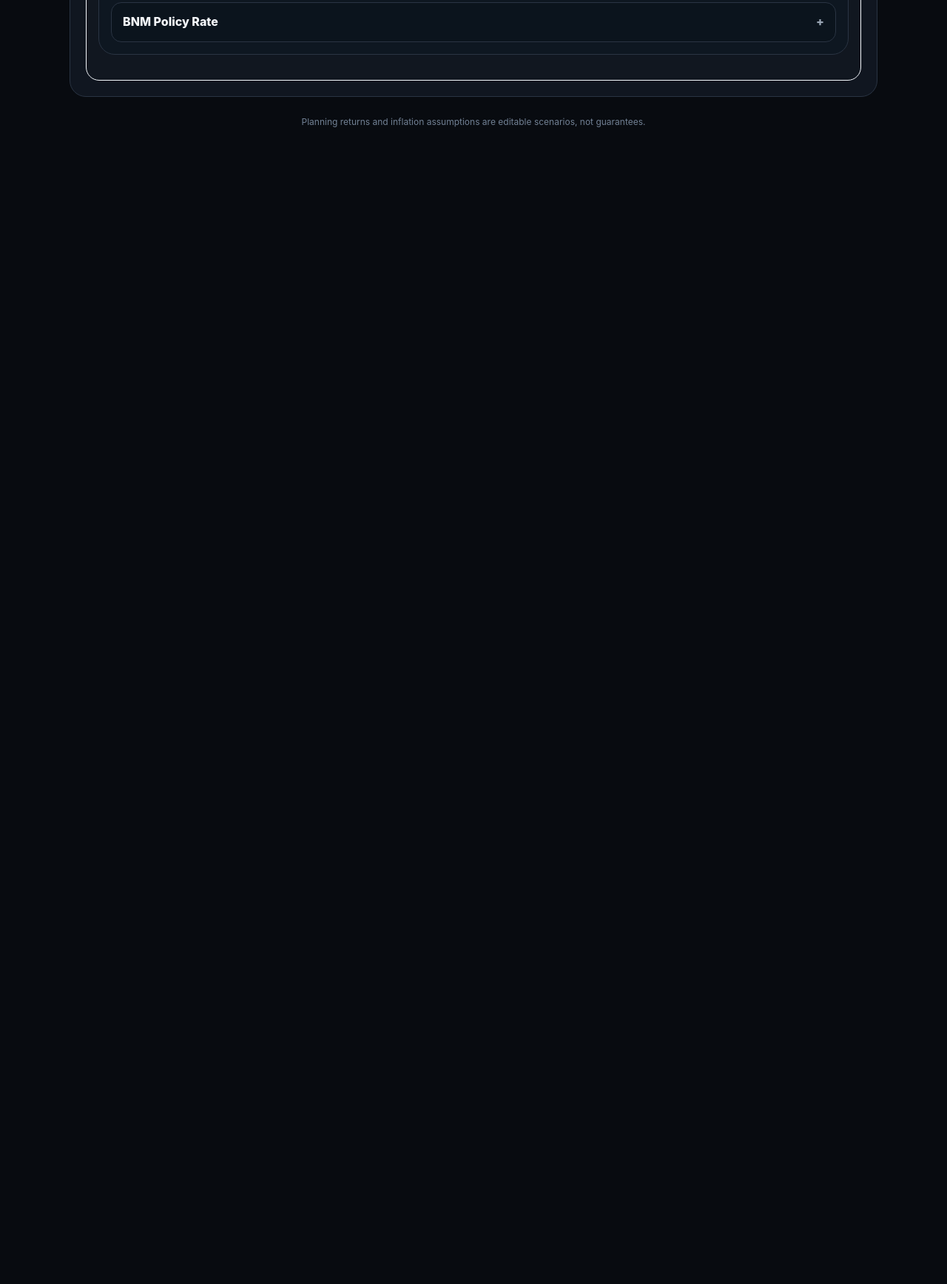
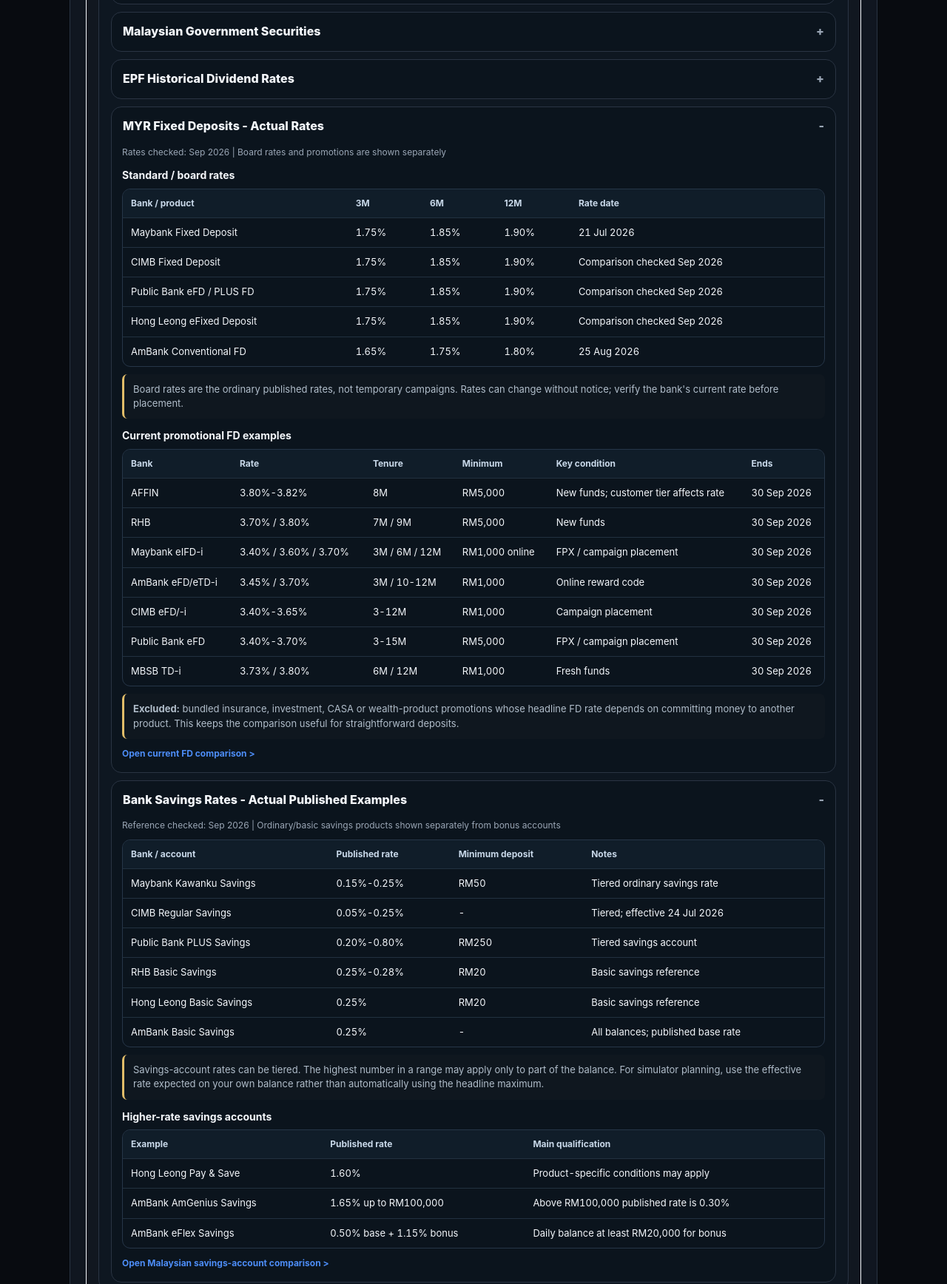
Before and after one commit to yeap68/Savings-Wealth-Retirement-Simulator, a plain HTML site: page index.html in a window 1280 px wide. Shown: the part 1695-3431 px from the top of the page at 74% size. Before the commit the page ends 1943 px from the top, so only its background shows below. Drawn offline with Linux system fonts and the light colour scheme.

Commit message:
Update index.html

```diff
--- a/index.html
+++ b/index.html
@@ -80,53 +80,85 @@ header{margin-bottom:18px}h1{margin:0 0 8px;font-size:clamp(31px,7vw,50px);line-
 <div class="home-block ledger-home"><strong>Master Ledger</strong><div class="sub">See what is included, where your money sits, and the assumptions currently in force.</div><div class="actions"><button class="button primary-ledger" onclick="openScreen('ledger')">View Master Ledger</button><button class="button" onclick="openScreen('timeline')">Master Timeline</button></div></div>
 <div class="home-block complete-home"><strong>Complete Financial Plan</strong><div class="sub">See Savings, Wealth and Retirement together without counting the same money twice.</div><div class="actions"><button class="button" onclick="openScreen('complete')">View Complete Plan</button></div>
 <section class="panel" id="referenceRatesPanel">
-  <div class="reference-sticky"><strong>REFERENCE DATA</strong><span>Last refreshed: 19 Sep 2026</span><small>Sources: DOSM Â· BNM Â· EPF Â· published Malaysian bank comparisons</small></div>
+  <div class="reference-sticky"><strong>REFERENCE DATA</strong><span>Last refreshed: 19 Sep 2026</span><small>Sources: DOSM | BNM | EPF | Malaysian bank published rates and comparisons</small></div>
   <div class="section-title">Reference Centre <button class="info-btn" onclick="openInfo('referenceRates')" aria-label="About reference data">i</button></div>
-  <div class="sub">Neutral reference data to help you form your own assumptions. No market security, ETF, REIT or investment product is promoted here.</div>
+  <div class="sub">Practical reference data to help you choose reasonable simulator assumptions. Market securities, ETFs, REITs and individual investments are not listed here.</div>
   <div class="audit"><strong>Reference data != recommended investment != planning return.</strong> Reference observations are not forecasts and do not automatically change any simulator assumption.</div>
 
+  <div class="summary-grid" style="margin-top:14px">
+    <div class="summary-card"><div class="summary-label">Latest inflation</div><div class="summary-value">1.9%</div><div class="desc">Aug 2026 YoY</div></div>
+    <div class="summary-card"><div class="summary-label">10Y MGS yield</div><div class="summary-value">3.92%</div><div class="desc">18 Sep 2026</div></div>
+    <div class="summary-card"><div class="summary-label">EPF latest dividend</div><div class="summary-value">6.15%</div><div class="desc">FY2025</div></div>
+    <div class="summary-card"><div class="summary-label">12M standard FD reference</div><div class="summary-value">about 1.8%-2.0%</div><div class="desc">Published board rates</div></div>
+    <div class="summary-card"><div class="summary-label">12M promotional FD reference</div><div class="summary-value">up to 3.80%</div><div class="desc">Selected Sep 2026 campaigns</div></div>
+  </div>
+
   <details class="reference-section" open><summary>Inflation &amp; CPI</summary><div class="reference-body">
-    <div class="reference-date">Latest reference: Aug 2026 Â· Source: Department of Statistics Malaysia (DOSM)</div>
+    <div class="reference-date">Latest reference: Aug 2026 | Source: Department of Statistics Malaysia (DOSM)</div>
     <div class="table-scroll"><table class="ref-table"><thead><tr><th>Period</th><th>YoY inflation</th><th>Use in simulator</th></tr></thead><tbody><tr><td>Aug 2026</td><td><strong>1.9%</strong></td><td>Current reference only; choose your own long-term inflation assumption.</td></tr></tbody></table></div>
     <a class="reference-link" href="https://www.dosm.gov.my/portal-main/release-content/consumer-price-index-aug2026" target="_blank" rel="noopener noreferrer">Open DOSM CPI source &gt;</a>
   </div></details>
 
   <details class="reference-section"><summary>Malaysian Government Securities</summary><div class="reference-body">
-    <div class="reference-date">Market data: 18 Sep 2026 Â· Source: Bank Negara Malaysia FMIP</div>
+    <div class="reference-date">Market data: 18 Sep 2026 | Source: Bank Negara Malaysia FMIP</div>
     <h4>Short-term government bills</h4>
     <div class="table-scroll"><table class="ref-table"><thead><tr><th>Instrument</th><th>Up to 3M</th><th>&gt;3-6M</th><th>&gt;6-12M</th></tr></thead><tbody><tr><td>MTB</td><td>2.97%</td><td>3.02%</td><td>3.05%</td></tr><tr><td>MITB</td><td>2.95%</td><td>3.01%</td><td>3.05%</td></tr></tbody></table></div>
     <h4>Benchmark trading yields</h4>
     <div class="table-scroll"><table class="ref-table"><thead><tr><th>Tenor</th><th>MGS</th><th>MGII</th></tr></thead><tbody><tr><td>3Y</td><td>3.43%</td><td>3.52%</td></tr><tr><td>5Y</td><td>3.77%</td><td>3.73%</td></tr><tr><td>7Y</td><td>3.91%</td><td>3.83%</td></tr><tr><td>10Y</td><td>3.92%</td><td>3.95%</td></tr></tbody></table></div>
-    <div class="note">These are market reference yields, not guaranteed future reinvestment returns. Treasury Bills are part of Malaysian government securities, not a separate asset class.</div>
+    <div class="note">These are market reference yields, not guaranteed future reinvestment returns. Treasury Bills are part of Malaysian government securities.</div>
     <a class="reference-link" href="https://financialmarkets.bnm.gov.my/benchmark-yields?form=MG0AV3" target="_blank" rel="noopener noreferrer">Open BNM benchmark yields &gt;</a>
   </div></details>
 
   <details class="reference-section"><summary>EPF Historical Dividend Rates</summary><div class="reference-body">
-    <div class="reference-date">Latest published: FY2025 Â· Source: Employees Provident Fund (EPF)</div>
+    <div class="reference-date">Latest published: FY2025 | Source: Employees Provident Fund (EPF)</div>
     <div class="table-scroll"><table class="ref-table"><thead><tr><th>Year</th><th>Conventional</th><th>Shariah</th></tr></thead><tbody><tr><td>2025</td><td>6.15%</td><td>6.15%</td></tr><tr><td>2024</td><td>6.30%</td><td>6.30%</td></tr><tr><td>2023</td><td>5.50%</td><td>5.40%</td></tr><tr><td>2022</td><td>5.35%</td><td>4.75%</td></tr><tr><td>2021</td><td>6.10%</td><td>5.65%</td></tr><tr><td>2020</td><td>5.20%</td><td>4.90%</td></tr><tr><td>2019</td><td>5.45%</td><td>5.00%</td></tr><tr><td>2018</td><td>6.15%</td><td>5.90%</td></tr><tr><td>2017</td><td>6.90%</td><td>6.40%</td></tr></tbody></table></div>
     <a class="reference-link" href="https://www.kwsp.gov.my/en/others/resource-centre/dividend" target="_blank" rel="noopener noreferrer">Open full EPF dividend history &gt;</a>
   </div></details>
 
-  <details class="reference-section"><summary>MYR Fixed Deposits</summary><div class="reference-body">
-    <div class="reference-date">Comparison checked: 7 Sep 2026 Â· Source: published Malaysian FD comparison</div>
-    <h4>Standard / board-rate reference</h4>
-    <div class="table-scroll"><table class="ref-table"><thead><tr><th>Tenure</th><th>Highest published board rate in comparison</th><th>Typical minimum among leading entries</th></tr></thead><tbody><tr><td>1 month</td><td>2.65%</td><td>RM1,000-RM5,000</td></tr><tr><td>3 months</td><td>2.75%</td><td>RM500-RM1,000</td></tr><tr><td>6 months</td><td>2.85%</td><td>RM500-RM1,000</td></tr><tr><td>9 months</td><td>2.90%</td><td>RM500-RM1,000</td></tr></tbody></table></div>
-    <h4>Promotional-rate reference</h4>
-    <div class="table-scroll"><table class="ref-table"><thead><tr><th>Tenure observed</th><th>Observed promo range</th><th>Common conditions</th></tr></thead><tbody><tr><td>3-6 months</td><td>3.40%-3.85%</td><td>Often fresh funds, online placement or customer-tier conditions</td></tr><tr><td>7-9 months</td><td>3.50%-3.82%</td><td>Campaign period and minimum placement commonly apply</td></tr><tr><td>10-12 months</td><td>3.60%-3.80%</td><td>Campaign terms vary by provider</td></tr></tbody></table></div>
-    <div class="note"><strong>Why no bank ranking?</strong> The Reference Centre deliberately avoids promoting individual banks. Promotional rates change frequently and may have conditions. Verify the provider's official terms before placement. Bundled investment/insurance promotions are excluded from these reference ranges.</div>
+  <details class="reference-section" open><summary>MYR Fixed Deposits - Actual Rates</summary><div class="reference-body">
+    <div class="reference-date">Rates checked: Sep 2026 | Board rates and promotions are shown separately</div>
+    <h4>Standard / board rates</h4>
+    <div class="table-scroll"><table class="ref-table"><thead><tr><th>Bank / product</th><th>3M</th><th>6M</th><th>12M</th><th>Rate date</th></tr></thead><tbody>
+      <tr><td>Maybank Fixed Deposit</td><td>1.75%</td><td>1.85%</td><td>1.90%</td><td>21 Jul 2026</td></tr>
+      <tr><td>CIMB Fixed Deposit</td><td>1.75%</td><td>1.85%</td><td>1.90%</td><td>Comparison checked Sep 2026</td></tr>
+      <tr><td>Public Bank eFD / PLUS FD</td><td>1.75%</td><td>1.85%</td><td>1.90%</td><td>Comparison checked Sep 2026</td></tr>
+      <tr><td>Hong Leong eFixed Deposit</td><td>1.75%</td><td>1.85%</td><td>1.90%</td><td>Comparison checked Sep 2026</td></tr>
+      <tr><td>AmBank Conventional FD</td><td>1.65%</td><td>1.75%</td><td>1.80%</td><td>25 Aug 2026</td></tr>
+    </tbody></table></div>
+    <div class="note">Board rates are the ordinary published rates, not temporary campaigns. Rates can change without notice; verify the bank's current rate before placement.</div>
+
+    <h4>Current promotional FD examples</h4>
+    <div class="table-scroll"><table class="ref-table"><thead><tr><th>Bank</th><th>Rate</th><th>Tenure</th><th>Minimum</th><th>Key condition</th><th>Ends</th></tr></thead><tbody>
+      <tr><td>AFFIN</td><td>3.80%-3.82%</td><td>8M</td><td>RM5,000</td><td>New funds; customer tier affects rate</td><td>30 Sep 2026</td></tr>
+      <tr><td>RHB</td><td>3.70% / 3.80%</td><td>7M / 9M</td><td>RM5,000</td><td>New funds</td><td>30 Sep 2026</td></tr>
+      <tr><td>Maybank eIFD-i</td><td>3.40% / 3.60% / 3.70%</td><td>3M / 6M / 12M</td><td>RM1,000 online</td><td>FPX / campaign placement</td><td>30 Sep 2026</td></tr>
+      <tr><td>AmBank eFD/eTD-i</td><td>3.45% / 3.70%</td><td>3M / 10-12M</td><td>RM1,000</td><td>Online reward code</td><td>30 Sep 2026</td></tr>
+      <tr><td>CIMB eFD/-i</td><td>3.40%-3.65%</td><td>3-12M</td><td>RM1,000</td><td>Campaign placement</td><td>30 Sep 2026</td></tr>
+      <tr><td>Public Bank eFD</td><td>3.40%-3.70%</td><td>3-15M</td><td>RM5,000</td><td>FPX / campaign placement</td><td>30 Sep 2026</td></tr>
+      <tr><td>MBSB TD-i</td><td>3.73% / 3.80%</td><td>6M / 12M</td><td>RM1,000</td><td>Fresh funds</td><td>30 Sep 2026</td></tr>
+    </tbody></table></div>
+    <div class="note"><strong>Excluded:</strong> bundled insurance, investment, CASA or wealth-product promotions whose headline FD rate depends on committing money to another product. This keeps the comparison useful for straightforward deposits.</div>
     <a class="reference-link" href="https://ringgitplus.com/en/blog/fixed-deposits/best-fixed-deposit-promotions-and-board-rates-in-malaysia.html" target="_blank" rel="noopener noreferrer">Open current FD comparison &gt;</a>
   </div></details>
 
-  <details class="reference-section"><summary>Bank Savings / Deposit Rates</summary><div class="reference-body">
-    <div class="reference-date">Reference method: compare published base rates separately from conditional / bonus rates</div>
-    <div class="table-scroll"><table class="ref-table"><thead><tr><th>Rate type</th><th>What it means</th><th>What to check</th></tr></thead><tbody><tr><td>Base savings rate</td><td>Rate available without special activity requirements</td><td>Balance tiers and effective rate</td></tr><tr><td>Conditional / bonus rate</td><td>Extra interest for meeting specified conditions</td><td>Salary credit, card spend, bill payment, investment or balance requirements</td></tr><tr><td>Promotional deposit rate</td><td>Temporary campaign rate</td><td>Campaign end date, fresh-funds rules and minimum placement</td></tr></tbody></table></div>
-    <div class="note">A headline savings rate can be misleading if it applies only to part of the balance or requires several conditions. Use the effective rate applicable to your expected balance and behaviour as the planning reference.</div>
-  </div></details>
-
-  <details class="reference-section"><summary>BNM Policy Rate</summary><div class="reference-body">
-    <div class="reference-date">Latest decision: 3 Sep 2026 Â· Source: Bank Negara Malaysia</div>
-    <div class="table-scroll"><table class="ref-table"><thead><tr><th>Date</th><th>OPR change</th><th>OPR level</th></tr></thead><tbody><tr><td>3 Sep 2026</td><td>0.00%</td><td>2.75%</td></tr><tr><td>9 Jul 2026</td><td>0.00%</td><td>2.75%</td></tr><tr><td>7 May 2026</td><td>0.00%</td><td>2.75%</td></tr><tr><td>5 Mar 2026</td><td>0.00%</td><td>2.75%</td></tr><tr><td>22 Jan 2026</td><td>0.00%</td><td>2.75%</td></tr></tbody></table></div>
-    <a class="reference-link" href="https://www.bnm.gov.my/monetary-stability/opr-decisions/-/tag/opr-2026" target="_blank" rel="noopener noreferrer">Open BNM OPR decisions &gt;</a>
+  <details class="reference-section" open><summary>Bank Savings Rates - Actual Published Examples</summary><div class="reference-body">
+    <div class="reference-date">Reference checked: Sep 2026 | Ordinary/basic savings products shown separately from bonus accounts</div>
+    <div class="table-scroll"><table class="ref-table"><thead><tr><th>Bank / account</th><th>Published rate</th><th>Minimum deposit</th><th>Notes</th></tr></thead><tbody>
+      <tr><td>Maybank Kawanku Savings</td><td>0.15%-0.25%</td><td>RM50</td><td>Tiered ordinary savings rate</td></tr>
+      <tr><td>CIMB Regular Savings</td><td>0.05%-0.25%</td><td>-</td><td>Tiered; effective 24 Jul 2026</td></tr>
+      <tr><td>Public Bank PLUS Savings</td><td>0.20%-0.80%</td><td>RM250</td><td>Tiered savings account</td></tr>
+      <tr><td>RHB Basic Savings</td><td>0.25%-0.28%</td><td>RM20</td><td>Basic savings reference</td></tr>
+      <tr><td>Hong Leong Basic Savings</td><td>0.25%</td><td>RM20</td><td>Basic savings reference</td></tr>
+      <tr><td>AmBank Basic Savings</td><td>0.25%</td><td>-</td><td>All balances; published base rate</td></tr>
+    </tbody></table></div>
+    <div class="note">Savings-account rates can be tiered. The highest number in a range may apply only to part of the balance. For simulator planning, use the effective rate expected on your own balance rather than automatically using the headline maximum.</div>
+    <h4>Higher-rate savings accounts</h4>
+    <div class="table-scroll"><table class="ref-table"><thead><tr><th>Example</th><th>Published rate</th><th>Main qualification</th></tr></thead><tbody>
+      <tr><td>Hong Leong Pay &amp; Save</td><td>1.60%</td><td>Product-specific conditions may apply</td></tr>
+      <tr><td>AmBank AmGenius Savings</td><td>1.65% up to RM100,000</td><td>Above RM100,000 published rate is 0.30%</td></tr>
+      <tr><td>AmBank eFlex Savings</td><td>0.50% base + 1.15% bonus</td><td>Daily balance at least RM20,000 for bonus</td></tr>
+    </tbody></table></div>
+    <a class="reference-link" href="https://ringgitplus.com/en/savings-account/" target="_blank" rel="noopener noreferrer">Open Malaysian savings-account comparison &gt;</a>
   </div></details>
 </section>
 </div>
```
